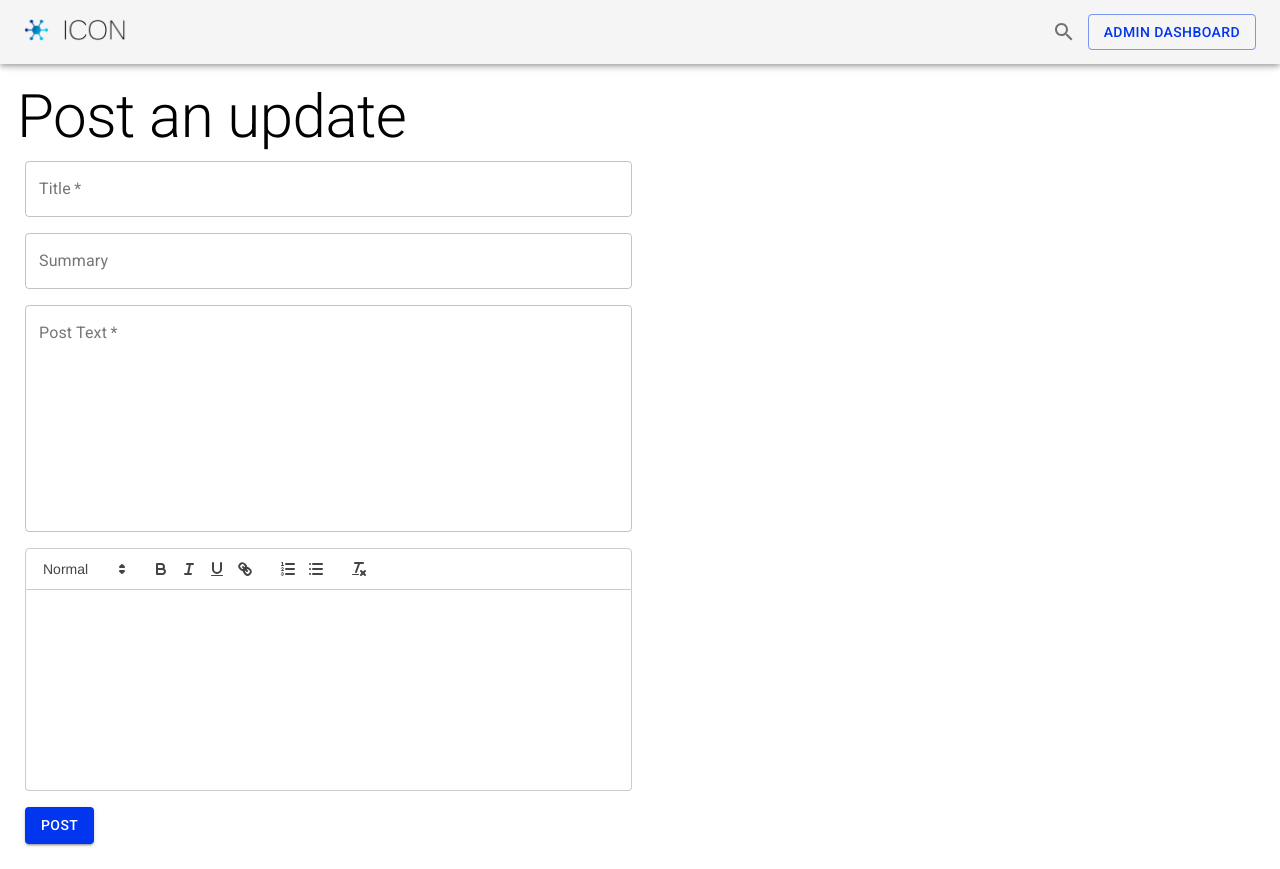
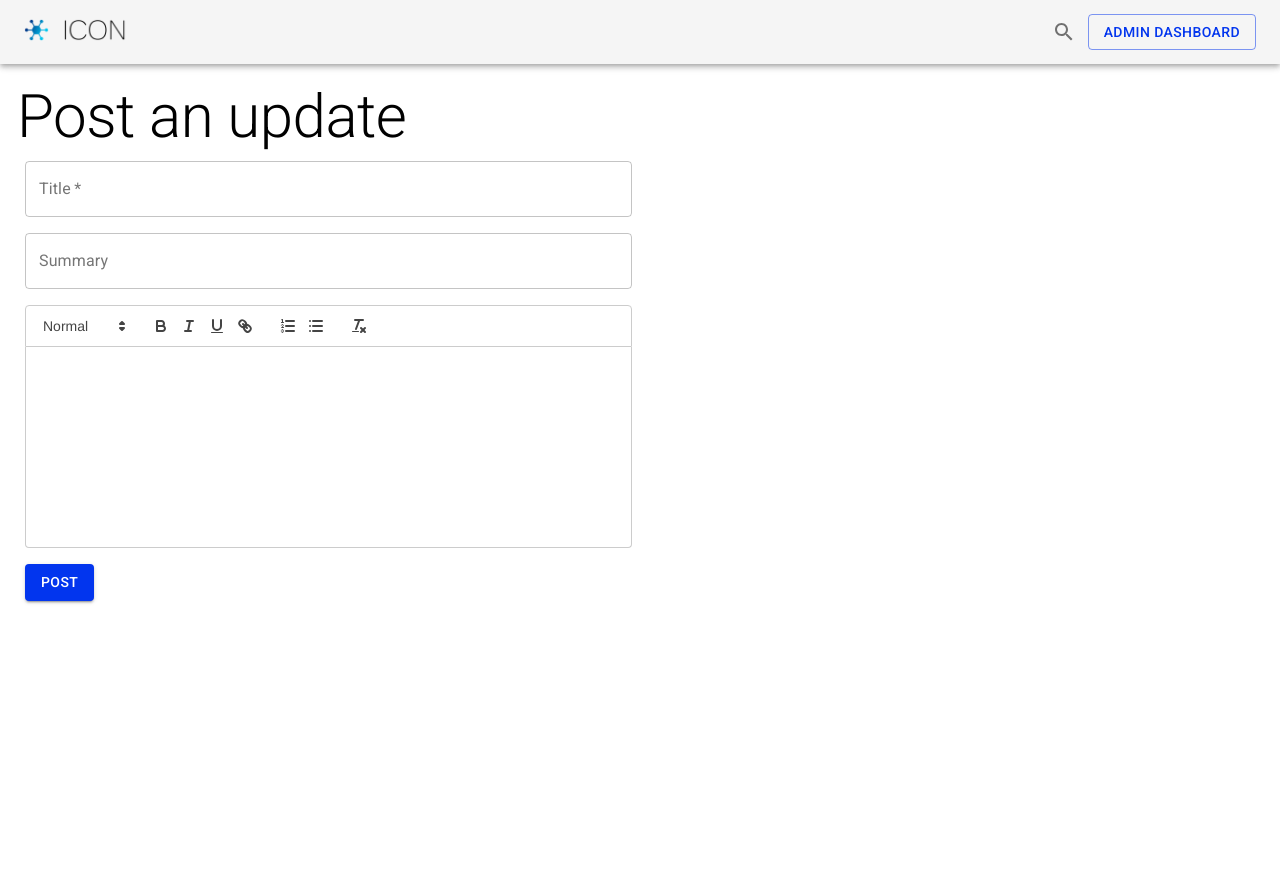
Before and after one commit to ic-drp02/drp-client-web, a React (Create React App) app: page /posts/create in a window 1280 px wide. After the commit the page ends 800 px from the top, so only its background shows below. Built offline with nearby package versions, Linux system fonts and the light colour scheme.

Commit message:
Remove old text input

```diff
--- a/src/pages/CreatePost.js
+++ b/src/pages/CreatePost.js
@@ -32,16 +32,6 @@ export default function CreatePost() {
         />
       </Grid>
       <Grid item xs={12} md={6}>
-        <TextField
-          className={styles.field}
-          label="Post Text"
-          variant="outlined"
-          rows={10}
-          required
-          multiline
-        />
-      </Grid>
-      <Grid item xs={12} md={6}>
         <RichTextEditor />
       </Grid>
       <Grid item xs={12} md={6}>
```
